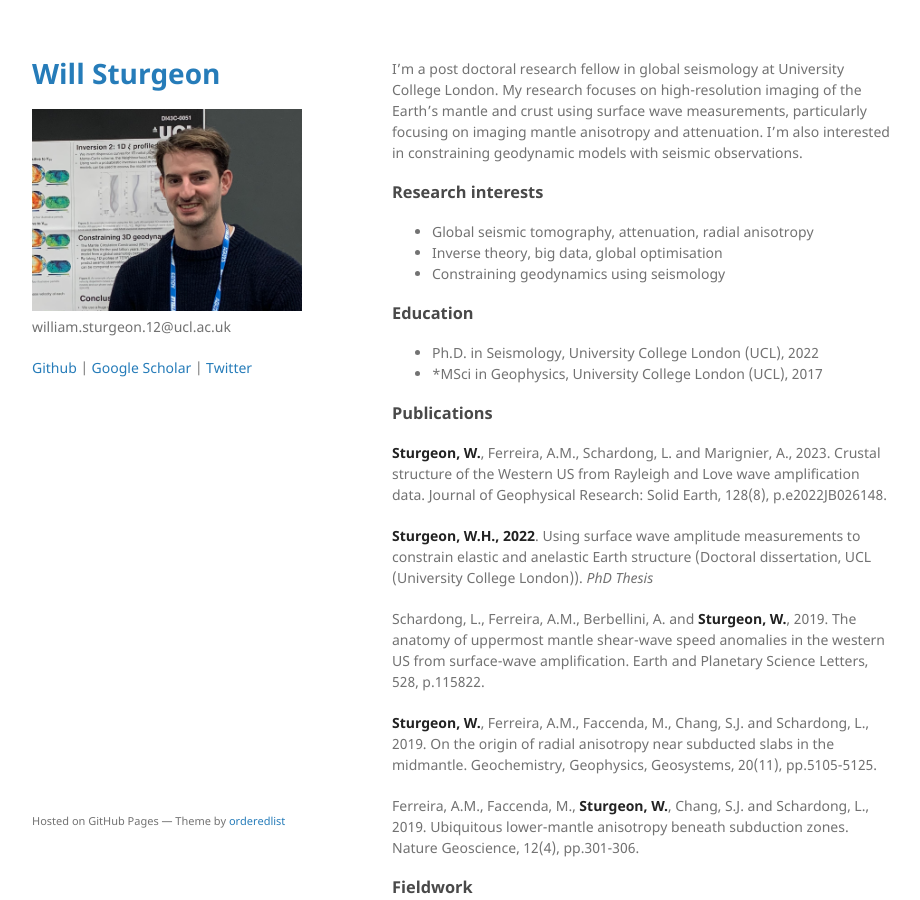
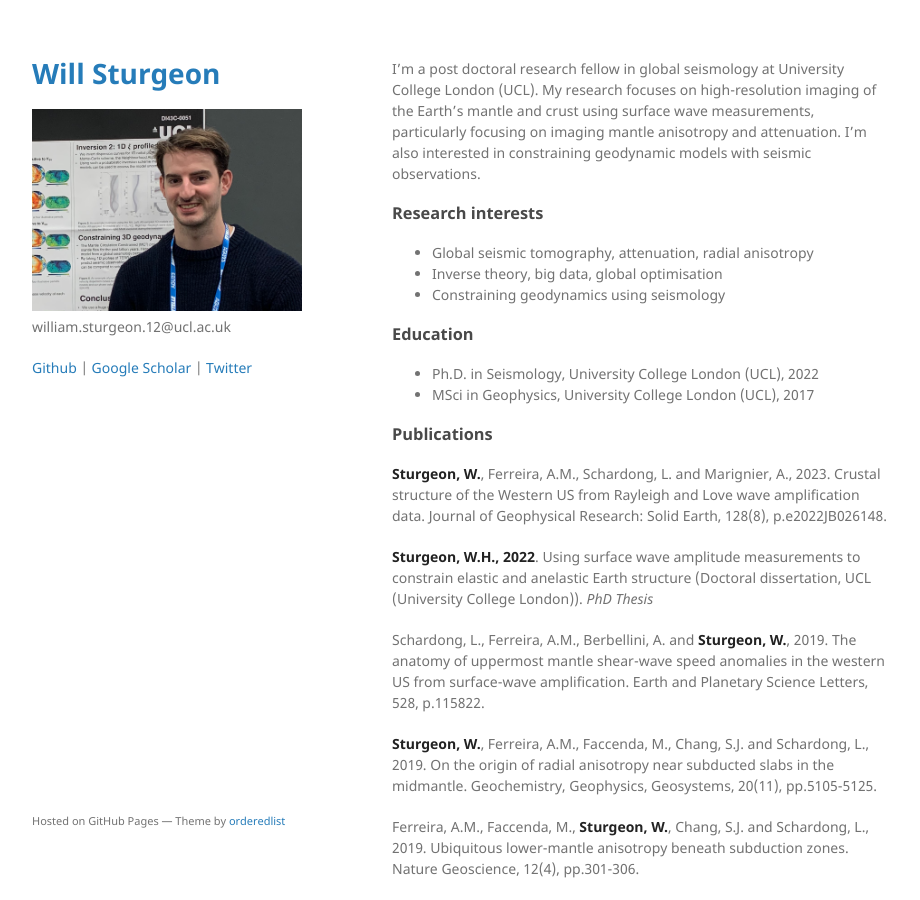
Before and after one commit to WillSturgeon/WillSturgeon.github.io, a Jekyll site: the page built from index.md, in a window 1280 px wide and 900 px high. Shown: the whole window, without its empty margins (178-1098 px from the left). Built offline with Jekyll 4.4.1, drawn with Linux system fonts in a browser that asks for light colours.

Commit message:
some edits

```diff
--- a/index.md
+++ b/index.md
@@ -2,18 +2,18 @@
 layout: default
 ---
 
-I'm a post doctoral research fellow in global seismology at University College London. My research focuses on high-resolution imaging of the Earth's mantle and crust using surface wave measurements, particularly focusing on imaging mantle anisotropy and attenuation. I'm also interested in constraining geodynamic models with seismic observations.
+I'm a post doctoral research fellow in global seismology at University College London (UCL). My research focuses on high-resolution imaging of the Earth's mantle and crust using surface wave measurements, particularly focusing on imaging mantle anisotropy and attenuation. I'm also interested in constraining geodynamic models with seismic observations.
 
 ### Research interests
 
-*   Global seismic tomography, attenuation, radial anisotropy
-*   Inverse theory, big data, global optimisation
-*   Constraining geodynamics using seismology
+* Global seismic tomography, attenuation, radial anisotropy
+* Inverse theory, big data, global optimisation
+* Constraining geodynamics using seismology
 
 ### Education
 
 * Ph.D. in Seismology, University College London (UCL), 2022
-* *MSci in Geophysics, University College London (UCL), 2017
+* MSci in Geophysics, University College London (UCL), 2017
 
 ### Publications
 
```
